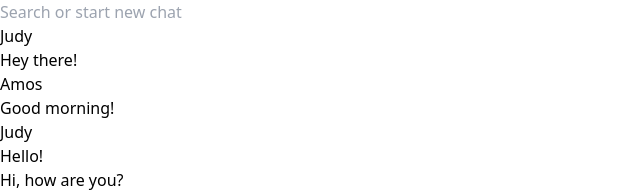
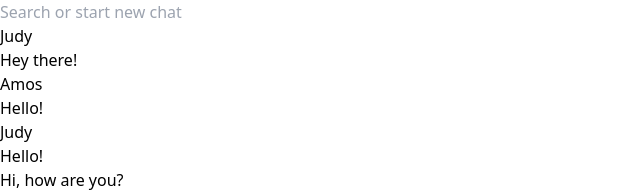
Before and after one commit to Judiciousmurich/chat-app, a React (Vite) app in the folder client/: page / in a window 1280 px wide. Shown: the top 192 px of the page, without its empty margins (0-640 px from the left). Built offline with nearby package versions, Linux system fonts and the light colour scheme.

Commit message:
feat: add values

```diff
--- a/client/src/App.jsx
+++ b/client/src/App.jsx
@@ -5,7 +5,7 @@ import ChatWindow from './components/ChatWindow';
 function App() {
   const [chats] = useState([
     { id: 1, name: 'Judy', lastMessage: 'Hey there!' },
-    { id: 2, name: 'Amos', lastMessage: 'Good morning!' },
+    { id: 2, name: 'Amos', lastMessage: 'Hello!' },
   ]);
 
   const [currentChat, setCurrentChat] = useState(chats[0]);
```
